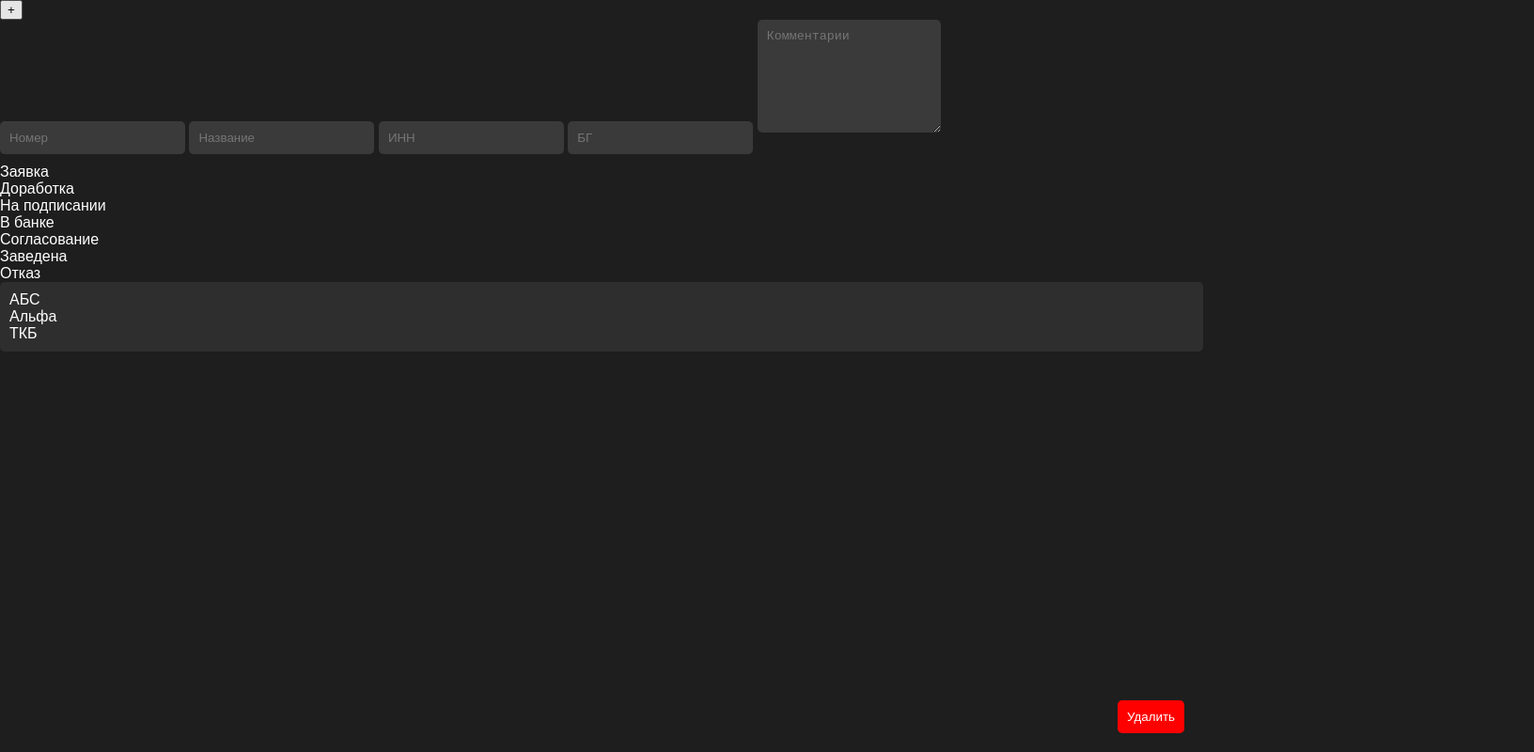
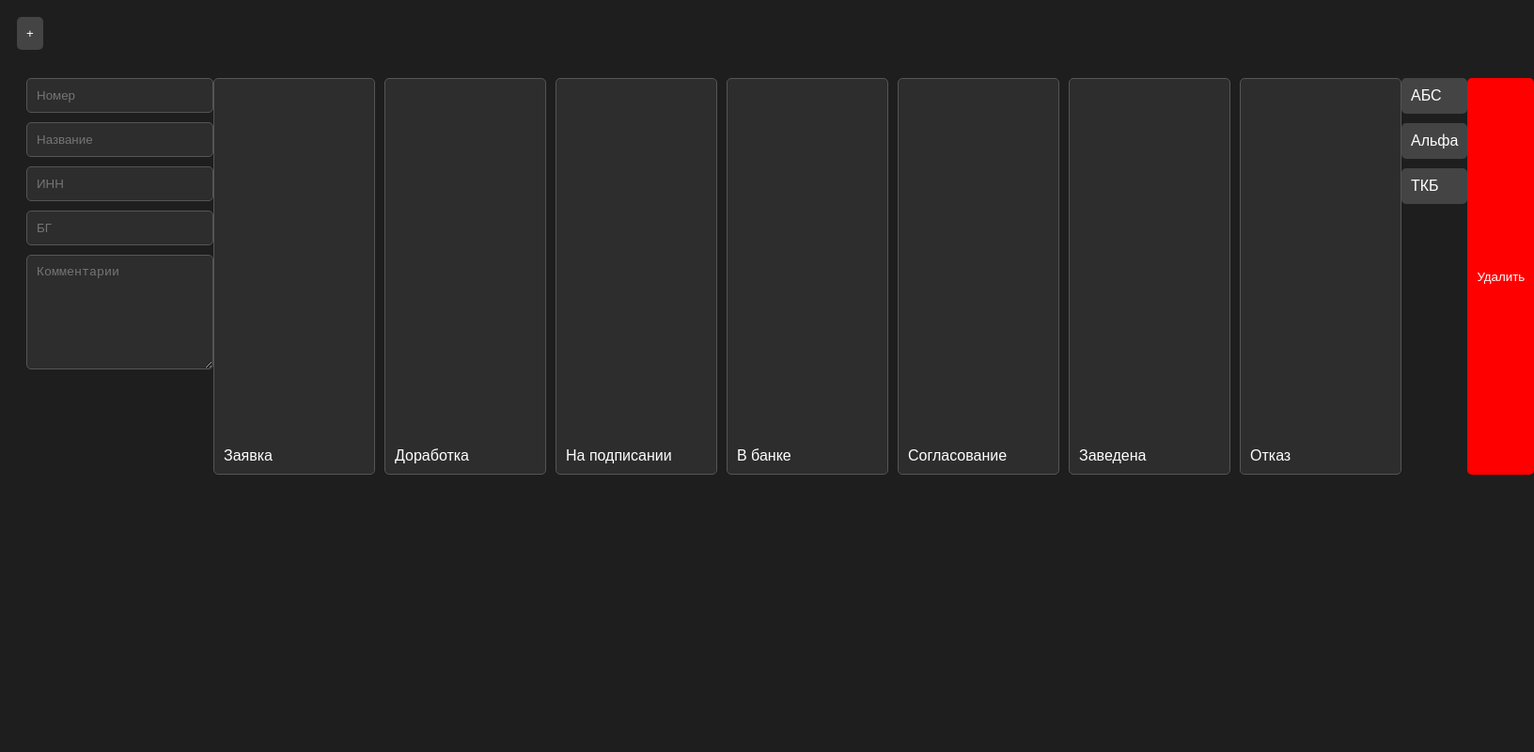
Before and after one commit to VladHutor/work2, a plain HTML site: page index.html in a window 1280 px wide. Shown: the whole page at 94% size, 1632 px wide, since content can reach past the window. Drawn offline with Linux system fonts and the light colour scheme.

Commit message:
Update style.css
add css 4

```diff
--- a/style.css
+++ b/style.css
@@ -1,106 +1,98 @@
-/* Общие стили */
 body {
     background-color: #1e1e1e;
-    color: #ffffff;
+    color: white;
     font-family: Arial, sans-serif;
-    margin: 0;
-    padding: 0;
 }
 
-.header {
+.tabs-container {
     display: flex;
-    justify-content: space-between;
+    justify-content: flex-start;
+    align-items: center;
     padding: 10px;
-    background-color: #2e2e2e;
+}
+
+.tabs {
+    display: flex;
+    gap: 10px;
 }
 
 .tab {
-    padding: 10px 20px;
-    margin-right: 5px;
-    background-color: #3a3a3a;
+    background-color: #333;
     border-radius: 5px;
+    padding: 10px;
     cursor: pointer;
 }
 
-.tab.active {
-    background-color: #5a5a5a;
+.add-tab {
+    background-color: #444;
+    border: none;
+    color: white;
+    padding: 10px;
+    cursor: pointer;
+    border-radius: 5px;
 }
 
-.content {
+.dashboard {
     display: flex;
+    justify-content: space-between;
     padding: 20px;
 }
 
-.left-panel {
-    width: 25%;
-    padding-right: 20px;
-}
-
-.input-section {
+.fields {
     display: flex;
     flex-direction: column;
-    margin-bottom: 20px;
+    gap: 10px;
 }
 
 input, textarea {
-    margin-bottom: 10px;
+    background-color: #2d2d2d;
+    border: 1px solid #555;
+    color: white;
     padding: 10px;
     border-radius: 5px;
-    border: none;
-    background-color: #3a3a3a;
-    color: white;
 }
 
 textarea {
     height: 100px;
 }
 
+.columns {
+    display: flex;
+    gap: 10px;
+    justify-content: center;
+    flex-grow: 1;
+}
+
+.column {
+    background-color: #2d2d2d;
+    border: 1px solid #555;
+    border-radius: 5px;
+    width: 150px;
+    height: 400px;
+    overflow: hidden;
+    display: flex;
+    flex-direction: column-reverse;
+    padding: 10px;
+}
+
 .banks-list {
-    background-color: #2e2e2e;
+    display: flex;
+    flex-direction: column;
+    gap: 10px;
+}
+
+.bank {
+    background-color: #444;
     padding: 10px;
     border-radius: 5px;
+    cursor: grab;
 }
 
-.bank-item {
+.delete-tab {
+    background-color: red;
+    border: none;
+    color: white;
     padding: 10px;
-    margin-bottom: 5px;
-    background-color: #4a4a4a;
-    border-radius: 5px;
-    cursor: move;
-}
-
-.stages {
-    display: flex;
-    width: 75%;
-    justify-content: space-between;
-}
-
-.stage {
-    width: 13%;
-    background-color: #2e2e2e;
-    border-radius: 5px;
-    padding: 10px;
-    text-align: center;
-}
-
-.drop-area {
-    background-color: #3a3a3a;
-    height: 200px;
-    border-radius: 5px;
-    margin-top: 10px;
-    display: flex;
-    align-items: center;
-    justify-content: center;
-}
-
-button#delete-tab {
-    position: fixed;
-    bottom: 20px;
-    right: 20px;
-    padding: 10px;
-    background-color: red;
-    color: white;
-    border: none;
     border-radius: 5px;
     cursor: pointer;
 }
```
